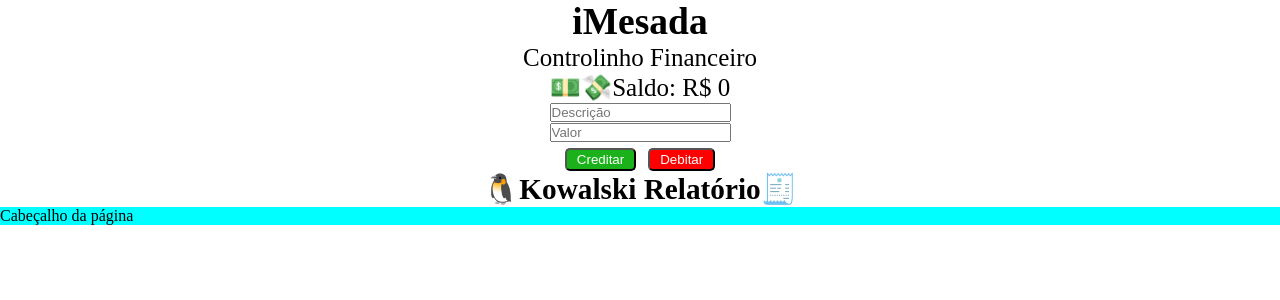
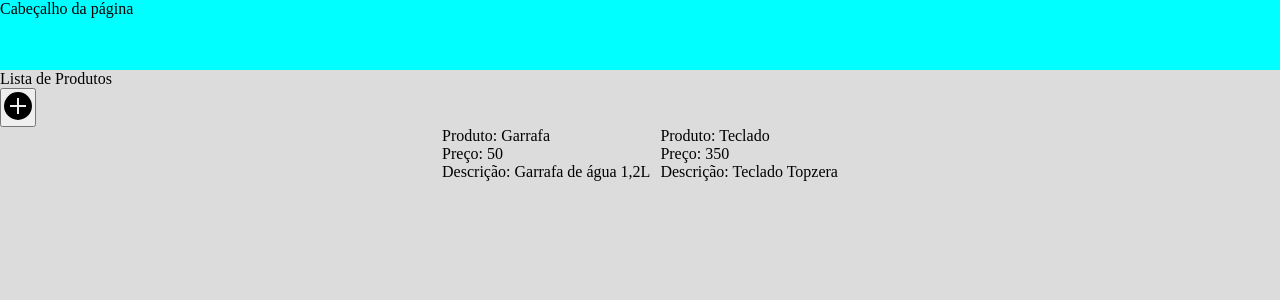
Before and after one commit to silvamicael/revisao-prog-senai, a React (Vite) app in the folder helloreact/: page / in a window 1280 px wide. Shown: the top 300 px of the page. Built offline with nearby package versions, Linux system fonts and the light colour scheme.

Commit message:
Add ListaProdutos e continuação do iMesada em aula

```diff
--- a/helloreact/src/App.css
+++ b/helloreact/src/App.css
@@ -1,3 +1,12 @@
+.container-app{
+    min-height: 100vh;
+    background-color: gainsboro;
+    display: flex;
+    flex-direction: column
+}
+
+
+
 .resultado{
     background-color: rgb(0, 255, 255);
 }
--- a/helloreact/src/App.jsx
+++ b/helloreact/src/App.jsx
@@ -1,42 +1,18 @@
 import './App.css'
 import Header from './components/Header';
-import { useState } from 'react';
 import Imesada from './components/Imesada';
+import ListaProdutos from './components/ListaProdutos';
 
 
 function App() {
 
-  const [cont, SetCont] = useState(0)
-  const [inputPreco, setInputPreco] = useState('')
-  const [dobro, setDobro] = useState('')
+  return (
+    <div className={"container-app"}>
+      <Header />
+      {/* <Imesada/> */}
+      <ListaProdutos/>
 
-  function tratarTeste(){
-    console.log('Passou aqui!...');
-
-  }
-
-  function calculcarDobro(){
-    let valor = inputPreco
-    setDobro (valor*2)
-  }
-
-  return (
-    <>
-      <Imesada/>
-      <Header />
-        {/* <h1>HELLO REACT</h1> */}
-        {/* <p>Parágrafo do Texto</p>
-        <input type="text"
-          value={inputPreco}
-          onChange={(event) => setInputPreco(event.target.value)}
-        /> */}
-        {/* {inputPreco} */}
-        {/* =<button onClick={tratarTeste}>Teste</button>
-        <div className="resultado">
-          <button onClick={calculcarDobro}>Dobrar</button>
-          Dobro do Número: {dobro}
-        </div>  */}
-    </>
+    </div>
   )
 }
 
--- a/helloreact/src/components/Header.css
+++ b/helloreact/src/components/Header.css
@@ -1,6 +1,7 @@
 
-header{
-    background-color: aqua
+.container-header{
+    background-color: aqua;
+    height: 70px;
 }
 
 .paragrafo-do-header{
--- a/helloreact/src/components/Header.jsx
+++ b/helloreact/src/components/Header.jsx
@@ -3,7 +3,7 @@ import './Header.css'
 function Header() {
 
     return(
-        <header>Cabeçalho da página
+        <header className={"container-header"}>Cabeçalho da página
             {/* <p className='paragrafo-do-header'>Textinho qualquer</p> */}
 
         </header>
--- a/helloreact/src/components/Imesada.css
+++ b/helloreact/src/components/Imesada.css
@@ -1,12 +1,14 @@
-.container{
+/* .container-imeasada{
     display: flex;
     flex-direction: column;
     gap: 1px;
     align-items: center;
     font-size: 25px;
+    background-color: slategrey;
+
 }
 
-.acoes {
+.botoes {
     display: flex;
     gap: 12px;
     margin-top: 5px;
@@ -27,4 +29,54 @@
 .debito{
     background-color: red;
     color: white;
+} */
+
+.container-imeasada{
+    background-color: darkturquoise;
+    min-height: calc(100vh - 70px);
+
+    display: flex;
+    flex-direction: column;
+    justify-content: center;
+    align-items: center;
 }
+
+.form-imesada{
+    background-color: teal;
+    padding: 10px;
+    border-radius: 5px;
+    box-shadow: 0 0 10px #00000066;
+
+    display: flex;
+    flex-direction: column;
+    align-items: center;
+    justify-content: center;
+}
+
+.botoes{
+    display: flex;
+    gap: 12px;
+    margin-top: 5px;
+
+}
+
+.btn{
+    flex: 1;
+    padding: 2px 10px;
+    border-radius: 5px;
+}
+
+.credito{
+    background-color: rgb(26, 177, 26);
+    color: white;
+    cursor: pointer;
+}
+
+.debito{
+    background-color: red;
+    color: white;
+}
+
+.imagem-porco{
+    width: 32px
+}
--- a/helloreact/src/components/Imesada.jsx
+++ b/helloreact/src/components/Imesada.jsx
@@ -11,6 +11,7 @@ function Imesada() {
     function creditarSaldo(){
         let valor = Number(inputSaldo)
         setSaldo (saldo + valor)
+        setInputSaldo ('')
 
         setRelatorio((prev) => [
       ...prev,
@@ -35,10 +36,12 @@ function Imesada() {
     }
 
     return (
-            <div className="container">
+            <div className="container-imeasada">
+                <div className="form-imesada">
+                    <img src="./imgs/porco.png" alt="" className="imagem-porco"/>
                     <h2>iMesada</h2>
                     <p>Controlinho Financeiro</p>
-                <p>💵💸Saldo: R$ {saldo}</p>
+                    <p>💸Saldo: R$ {saldo}💵</p>
 
                     <input type="text"
                         value={descricao}
@@ -52,7 +55,8 @@ function Imesada() {
                         placeholder="Valor"
                         />
 
-                <div className="acoes">
+
+                    <div className="botoes">
                         <button onClick={creditarSaldo} className="btn credito">Creditar</button>
                         <button onClick={debitarSaldo} className="btn debito">Debitar</button>
                     </div>
@@ -71,6 +75,7 @@ function Imesada() {
                         </tbody>
                     </table>
                 </div>
+            </div>
     )
 }
 
--- /dev/null
+++ b/helloreact/src/components/ListaProdutos.css
@@ -0,0 +1,8 @@
+.render-cards{
+    display: flex;
+    justify-content: center;
+    align-items: center;
+
+    gap: 10px;
+    flex-wrap: wrap;
+}
--- /dev/null
+++ b/helloreact/src/components/ListaProdutos.jsx
@@ -0,0 +1,36 @@
+import React, {useState} from 'react'
+import Produto from './Produto'
+import "./ListaProdutos.css"
+
+function ListaProdutos() {
+    const [produtos, setProdutos] = useState([
+        {id: Date.now(), nome: "Garrafa", preco: 50, descricao: "Garrafa de água 1,2L",},
+        {id: Date.now()+1, nome: "Teclado", preco: 350, descricao: "Teclado Topzera",},
+    ])
+
+    function cadastrarProduto(){
+        const produto = {
+            id: Date.now(),
+            nome: prompt("Digite o nome do produto: "),
+            preco: prompt("Preço: "),
+            descricao: prompt("Descrição: ")
+        }
+        setProdutos([...produtos, produto])
+    }
+
+
+
+  return (
+    <div className={"lista"}>
+      <p>Lista de Produtos</p>
+      <button onClick={cadastrarProduto}><img src="./icons/carbon--add-filled.svg" alt=""/></button>
+      <div className={"render-cards"}>
+            {produtos.map( (prod) => (
+                <Produto p={prod} key={prod.id}/>
+            ) )}
+      </div>
+    </div>
+  )
+}
+
+export default ListaProdutos
--- /dev/null
+++ b/helloreact/src/components/Produto.jsx
@@ -0,0 +1,13 @@
+import React from 'react'
+
+function Produto(props) {
+    return (
+        <div >
+            <p>Produto: {props.p.nome}</p>
+            <p>Preço: {props.p.preco}</p>
+            <p>Descrição: {props.p.descricao}</p>
+        </div>
+    )
+}
+
+export default Produto
```
Also changed, not shown: helloreact/src/App bkp antigo.jsx (added, +43 -0 lines), helloreact/public/icons/carbon--add-filled.svg (added), 1 other file (tests, documents, lock files or other folders). Lines whose indentation alone changed are shown as unchanged.
